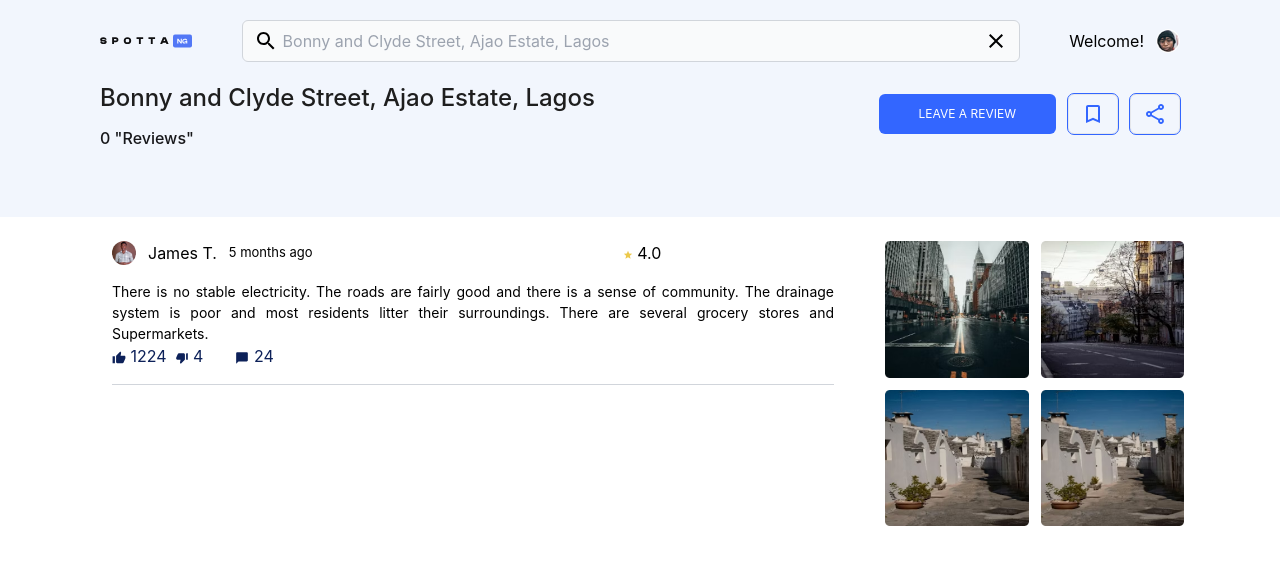
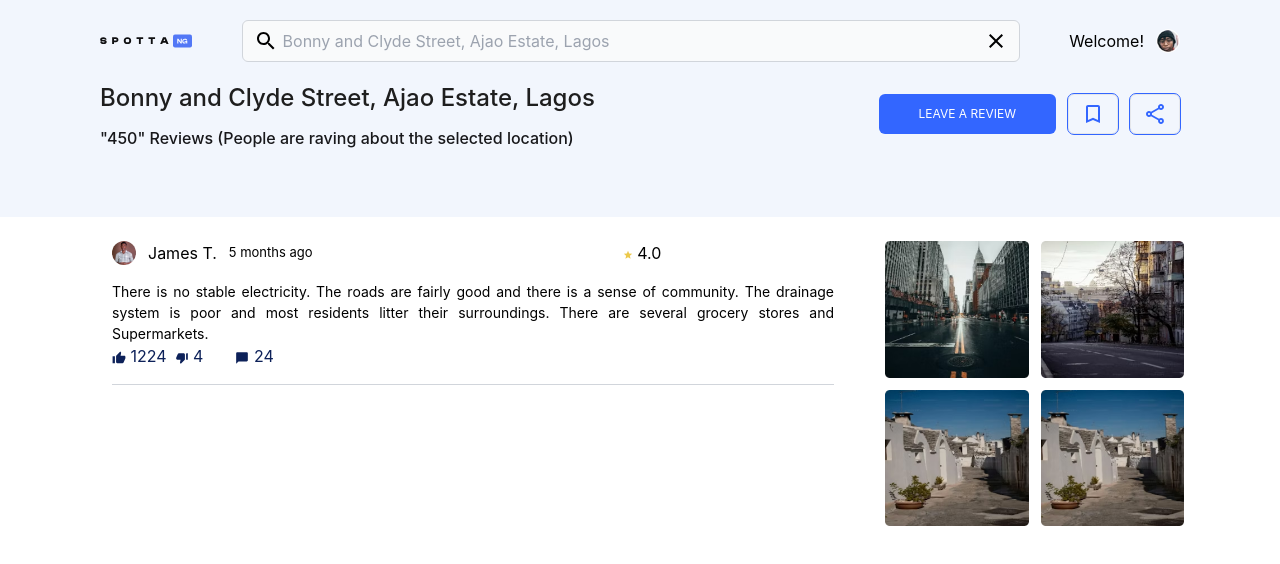
Before and after one commit to MayowaDeveloper2/spottaproject, a React (Create React App) app: page /reviews in a window 1280 px wide. Shown: the top 564 px of the page. Built offline with nearby package versions, Linux system fonts and the light colour scheme.

Commit message:
all task

```diff
--- a/src/components/locationinfo.js
+++ b/src/components/locationinfo.js
@@ -18,7 +18,7 @@ const LocationInfo = () => {
                         Bonny and Clyde Street, Ajao Estate, Lagos
                     </h1>
                     <p className="text-sm lg:text-base font-[500] text-[#18181B]">
-                        <span>0 "Reviews"</span>
+                        <span>"450" Reviews (People are raving about the selected location)</span>
                     </p>
                     <div className="flex flex-row justify-end gap-4 md:absolute md:right-0 md:px-[100px]">
 
```
